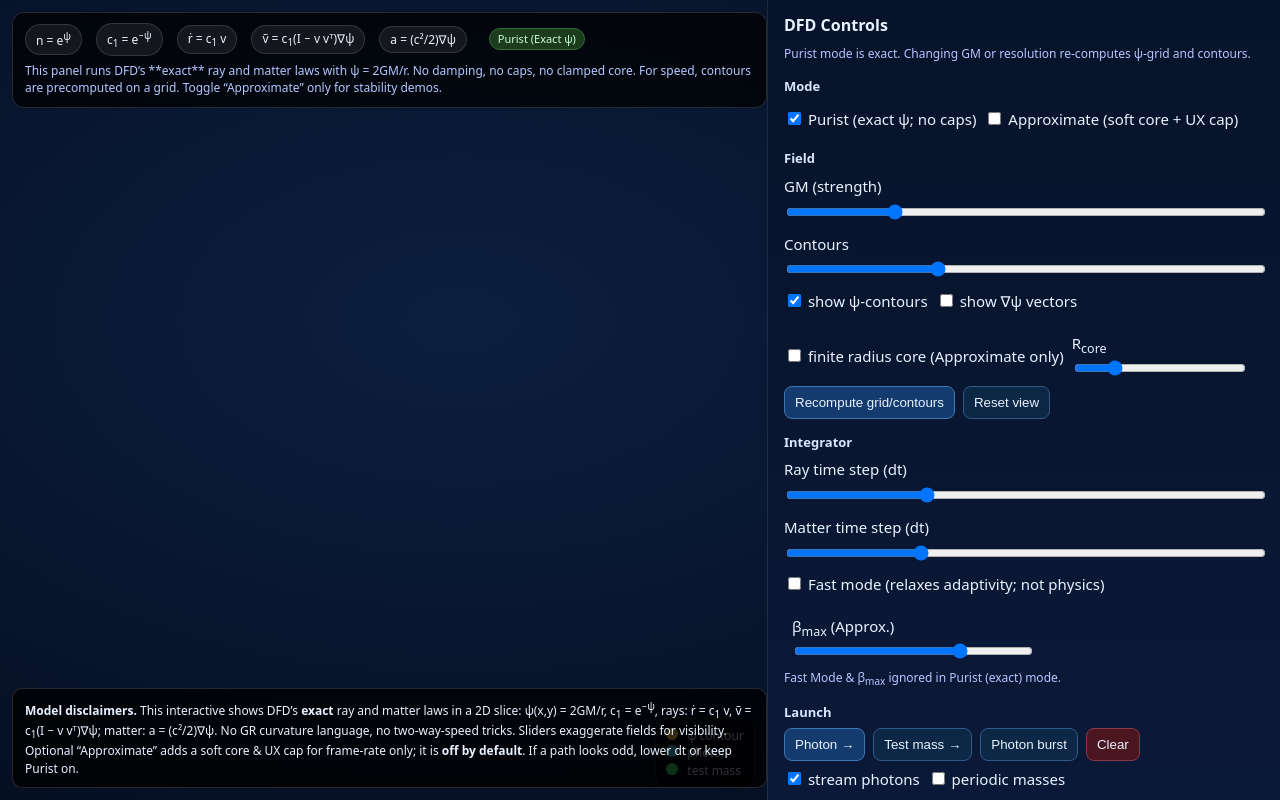
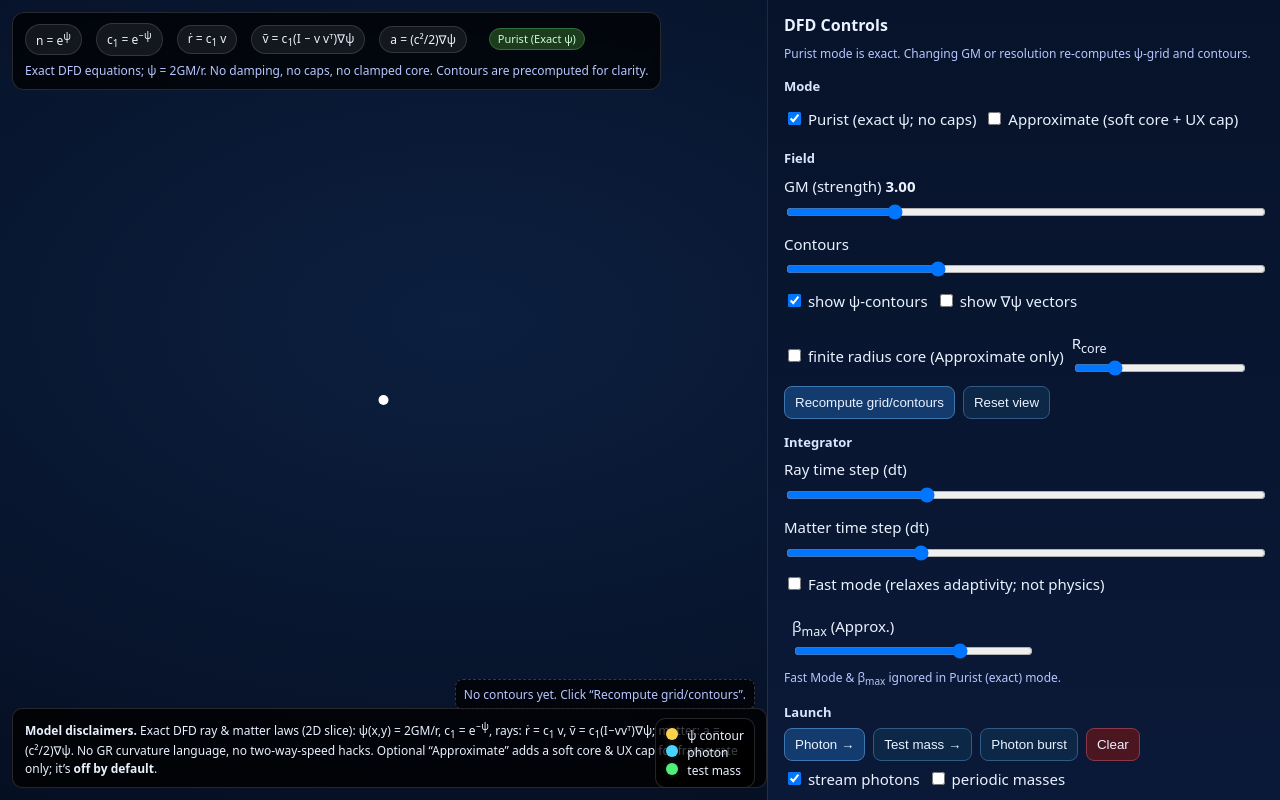
Before and after one commit to galcock/densityfielddynamics, a plain HTML site: page dfd_exact_vectors.html in a window 1280 px wide. Drawn offline with Linux system fonts and the light colour scheme.

Commit message:
Refactor styles and optimize grid computation
Updated styles for canvas, legend, and HUD elements to improve layering and visual clarity. Enhanced the grid and contour computation process with better performance and added a hint for empty contours.

```diff
--- a/dfd_exact_vectors.html
+++ b/dfd_exact_vectors.html
@@ -9,7 +9,7 @@
   html,body{margin:0;height:100%;background:var(--bg);color:var(--fg);font:15px/1.45 system-ui,Segoe UI,Roboto,Helvetica,Arial}
   .layout{display:flex;height:100%}
   #view{flex:1;position:relative;background:radial-gradient(1200px 700px at 60% 40%, #0c1f3f 0%, #07132a 60%, #040a18 100%)}
-  canvas{width:100%;height:100%;display:block}
+  canvas{position:relative; z-index:0; width:100%;height:100%;display:block}
   .panel{width:480px;background:linear-gradient(180deg,#07132a,#0b1938);border-left:1px solid #ffffff18;padding:14px 16px;overflow:auto}
   h1{font-size:16px;margin:0 0 8px 0}
   h2{font-size:13px;margin:14px 0 6px 0;color:#d9e6ff}
@@ -20,21 +20,22 @@
   button.primary{background:#143b6d;border-color:#3d77b1}
   button.warn{background:#4c1620;border-color:#8a3a47}
   .pill{display:inline-block;padding:4px 10px;border-radius:999px;background:#ffffff12;border:1px solid #ffffff22;font-size:12px;margin-right:6px}
-  .legend{position:absolute;right:12px;bottom:12px;background:#000b;border:1px solid #ffffff25;border-radius:10px;padding:8px 10px;font-size:12px}
+  .legend{position:absolute;right:12px;bottom:12px;background:#000b;border:1px solid #ffffff25;border-radius:10px;padding:8px 10px;font-size:12px; z-index:3}
   .legend i{display:inline-block;width:12px;height:12px;border-radius:50%;margin-right:6px;box-shadow:0 0 8px #fff2}
-  .hud{position:absolute;left:12px;top:12px;background:#000b;border:1px solid #ffffff25;border-radius:12px;padding:10px 12px;backdrop-filter:blur(3px);max-width:860px}
+  .hud{position:absolute;left:12px;top:12px;background:#000b;border:1px solid #ffffff25;border-radius:12px;padding:10px 12px;backdrop-filter:blur(3px);max-width:860px; z-index:3}
   .kpi{font-weight:800}
   .note{font-size:12px;color:#b7c6ff}
-  .disclaimer{position:absolute;left:12px;bottom:12px;background:#000c;border:1px solid #ffffff25;border-radius:10px;padding:10px 12px;font-size:12px;max-width:860px}
+  .disclaimer{position:absolute;left:12px;bottom:12px;background:#000c;border:1px solid #ffffff25;border-radius:10px;padding:10px 12px;font-size:12px;max-width:860px; z-index:2}
   .disclaimer b{color:#eaf2ff}
-  .overlay{position:absolute;inset:0;display:none;align-items:center;justify-content:center;background:#000c;backdrop-filter:blur(2px)}
-  .card{background:#081a37;border:1px solid #ffffff25;border-radius:12px;padding:16px;min-width:340px;max-width:520px}
+  .overlay{position:absolute;inset:0;display:none;align-items:center;justify-content:center;background:#000e;backdrop-filter:blur(2px); z-index:5}
+  .card{background:#081a37;border:1px solid #ffffff30;border-radius:12px;padding:16px;min-width:360px;max-width:540px; box-shadow:0 8px 30px #0008}
   .progress{height:10px;background:#041024;border:1px solid #234; border-radius:8px;overflow:hidden;margin-top:10px}
-  .bar{height:100%;width:0%;background:linear-gradient(90deg,#3fb2ff,#48d4ff);transition:width 0.08s}
+  .bar{height:100%;width:0%;background:linear-gradient(90deg,#3fb2ff,#48d4ff);transition:width 0.06s}
   .status{font-size:12px;color:#b7c6ff;margin-top:6px}
   .badge{padding:2px 8px;border-radius:999px;border:1px solid #ffffff2a;font-size:11px;margin-left:8px}
   .badge.good{background:#1d3b1d;color:#c9ffd0;border-color:#2f6f39}
   .badge.warn{background:#43211f;color:#ffd9d6;border-color:#7f3d36}
+  .empty-hint{position:absolute; inset:auto 12px 90px auto; background:#000b; border:1px dashed #ffffff35; color:#b7c6ff; padding:6px 8px; border-radius:8px; font-size:12px; z-index:2; display:none}
 </style>
 </head>
 <body>
@@ -52,8 +53,7 @@
         <span id="modeBadge" class="badge good">Purist (Exact ψ)</span>
       </div>
       <div class="note" style="margin-top:6px">
-        This panel runs DFD’s **exact** ray and matter laws with ψ = 2GM/r. No damping, no caps, no clamped core.
-        For speed, contours are precomputed on a grid. Toggle “Approximate” only for stability demos.
+        Exact DFD equations; ψ = 2GM/r. No damping, no caps, no clamped core. Contours are precomputed for clarity.
       </div>
     </div>
 
@@ -74,17 +74,17 @@
         </div>
         <div class="progress"><div id="bar" class="bar"></div></div>
         <div class="note" style="margin-top:8px">
-          Purist = exact equations. No hidden heuristics. This step ensures clean contours & stable bends.
+          Purist = exact equations. This step ensures clean contours & stable bends. No heuristics.
         </div>
       </div>
     </div>
 
+    <div id="emptyHint" class="empty-hint">No contours yet. Click “Recompute grid/contours”.</div>
+
     <div class="disclaimer">
-      <b>Model disclaimers.</b> This interactive shows DFD’s <b>exact</b> ray and matter laws in a 2D slice:
-      ψ(x,y) = 2GM/r, c<sub>1</sub> = e<sup>−ψ</sup>, rays: ṙ = c<sub>1</sub> v, ṽ = c<sub>1</sub>(I − v vᵀ)∇ψ; matter: a = (c²/2)∇ψ.
-      No GR curvature language, no two-way-speed tricks. Sliders exaggerate fields for visibility.
-      Optional “Approximate” adds a soft core & UX cap for frame-rate only; it is <b>off by default</b>.
-      If a path looks odd, lower dt or keep Purist on.
+      <b>Model disclaimers.</b> Exact DFD ray & matter laws (2D slice): ψ(x,y) = 2GM/r, c<sub>1</sub> = e<sup>−ψ</sup>,
+      rays: ṙ = c<sub>1</sub> v, ṽ = c<sub>1</sub>(I−vvᵀ)∇ψ; matter: a = (c²/2)∇ψ. No GR curvature language, no two-way-speed hacks.
+      Optional “Approximate” adds a soft core & UX cap for frame-rate only; it’s <b>off by default</b>.
     </div>
   </div>
 
@@ -141,20 +141,28 @@
     </div>
 
     <h2>Resolution</h2>
-    <div class="note">Higher grid density = crisper contours (recompute required).</div>
+    <div class="note">Higher grid density → crisper contours (recompute required).</div>
     <label>Grid step (px)</label>
     <input id="gridStep" type="range" min="8" max="60" step="2" value="28"/>
   </div>
 </div>
 
 <script>
-// -------------- Canvas & Camera --------------
+// ---------- Canvas & Camera ----------
 const cv = document.getElementById('cv');
 const cx = cv.getContext('2d');
 let W=0,H=0,dpr=1;
-function resize(){ dpr=window.devicePixelRatio||1; W=cv.clientWidth|0; H=cv.clientHeight|0; cv.width=W*dpr; cv.height=H*dpr; cx.setTransform(dpr,0,0,dpr,0,0); dirtyGrid=true; scheduleRecompute('resize'); }
-addEventListener('resize',resize); resize();
 
+function resize(){
+  dpr=window.devicePixelRatio||1;
+  W=cv.clientWidth|0; H=cv.clientHeight|0;
+  cv.width=W*dpr; cv.height=H*dpr;
+  cx.setTransform(dpr,0,0,dpr,0,0);
+  scheduleRecompute('resize');
+}
+addEventListener('resize',resize);
+
+// ---------- Camera ----------
 let cam={x:0,y:0,z:250};
 function S([x,y]){return[(x-cam.x)*cam.z+W/2,(y-cam.y)*cam.z+H/2]}
 function Wc([sx,sy]){return[(sx-W/2)/cam.z+cam.x,(sy-H/2)/cam.z+cam.y]}
@@ -162,71 +170,56 @@ let drag=false,last=[0,0];
 cv.addEventListener('mousedown',e=>{drag=true; last=[e.clientX,e.clientY]});
 addEventListener('mouseup',()=>drag=false);
 addEventListener('mousemove',e=>{if(drag){cam.x-=(e.clientX-last[0])/cam.z; cam.y-=(e.clientY-last[1])/cam.z; last=[e.clientX,e.clientY]}});
-cv.addEventListener('wheel',e=>{const k=Math.exp(-e.deltaY*0.0013); const m=Wc([e.clientX,e.clientY]); cam.z*=k; const m2=Wc([e.clientX,e.clientY]); cam.x+=m[0]-m2[0]; cam.y+=m[1]-m2[1]});
+cv.addEventListener('wheel',e=>{const k=Math.exp(-e.deltaY*0.0013); const m=Wc([e.clientX,e.clientY]); cam.z*=k; const m2=Wc([e.clientX,e.clientY]); cam.x+=m[0]-m2[0]; cam.y+=m[1]-m2[1]; scheduleRecompute('zoom/pan');});
 
-// -------------- Parameters / Mode --------------
-const P={
-  GM:3, GM_target:3,
-  iso:24, showIso:true, showGrad:false,
-  raydt:0.45, mtdt:0.35,
-  purist:true, useSoftCore:false, rcore:0.8,
-  fast:false, betaMax:0.70,
-  gridStep:28
-};
+// ---------- Params / Mode ----------
+const P={ GM:3, GM_target:3, iso:24, showIso:true, showGrad:false,
+          raydt:0.45, mtdt:0.35,
+          purist:true, useSoftCore:false, rcore:0.8,
+          fast:false, betaMax:0.70,
+          gridStep:28 };
 const C={x:0,y:0}; const eps=1e-9; const GM_SMOOTH=0.10;
 
-// -------------- Exact Field (Purist) + Optional Soft Core --------------
+// ---------- Field (Exact + Optional Soft Core in Approx mode) ----------
 function psi_raw(x,y){
   const dx=x-C.x, dy=y-C.y; const r=Math.hypot(dx,dy)+eps;
-  if (P.purist || !P.useSoftCore) return 2*P.GM/r; // exact point-mass ψ
-  const rc=P.rcore, GM=P.GM;
+  if (P.purist || !P.useSoftCore) return 2*P.GM/r;        // exact ψ
+  const rc=P.rcore, GM=P.GM;                               // approx ψ (soft core)
   if (r>=rc) return 2*GM/r;
-  const a=3*GM/rc, b=-GM/(rc**3); // C¹ match at rc: ψ=a+br²
-  return a + b*r*r;
+  const a=3*GM/rc, b=-GM/(rc**3); return a + b*r*r;
 }
 function gradPsi(x,y){
-  const dx=x-C.x, dy=y-C.y; const r=Math.hypot(dx,dy)+eps;
-  const ux=dx/r, uy=dy/r;
-  if (P.purist || !P.useSoftCore){
-    const k=-2*P.GM/(r*r); return [k*ux,k*uy]; // exact ∇ψ
-  }
-  const rc=P.rcore, GM=P.GM;
-  if (r>=rc){ const k=-2*GM/(r*r); return [k*ux,k*uy]; }
+  const dx=x-C.x, dy=y-C.y; const r=Math.hypot(dx,dy)+eps; const ux=dx/r, uy=dy/r;
+  if (P.purist || !P.useSoftCore){ const k=-2*P.GM/(r*r); return [k*ux,k*uy]; }
+  const rc=P.rcore, GM=P.GM; if (r>=rc){ const k=-2*GM/(r*r); return [k*ux,k*uy]; }
   const dpsi_dr=-2*GM*r/(rc**3); return [dpsi_dr*ux,dpsi_dr*uy];
 }
 function c1_at(x,y){ return Math.exp(-psi_raw(x,y)); }
 
-// -------------- Entities --------------
+// ---------- Entities ----------
 const photons=[], masses=[];
 function addPhoton(){const y=(Math.random()*0.6-0.3)*(H/cam.z)*0.8; photons.push({x:-W*0.55/cam.z+cam.x, y:y+cam.y, vx:1, vy:0, path:[], alive:true});}
 function addMass(){const y=(Math.random()*0.6-0.3)*(H/cam.z)*0.6; masses.push({x:-W*0.45/cam.z+cam.x, y:y+cam.y, vx:0.6, vy:0, path:[], alive:true});}
 
-// -------------- Integrators (Exact; with adaptive dt for rays only) --------------
+// ---------- Integrators ----------
 function stepPhoton(p){
   const g=gradPsi(p.x,p.y), gmag=Math.hypot(g[0],g[1]);
   const c1=c1_at(p.x,p.y);
   const dt0=(P.fast?1.15:1.0)*P.raydt*(1/cam.z)*40;
-  const dt = dt0 / (1 + 2.5*gmag); // numeric stability; not a physics change
-
+  const dt = dt0 / (1 + 2.5*gmag); // adaptivity (numeric only)
   let vx=p.vx, vy=p.vy; const vL=Math.hypot(vx,vy)||1; vx/=vL; vy/=vL;
   const dot=g[0]*vx + g[1]*vy;
   const ax=c1*(g[0]-dot*vx), ay=c1*(g[1]-dot*vy);
-  vx+=ax*dt; vy+=ay*dt;
-  const L=Math.hypot(vx,vy)||1; vx/=L; vy/=L;
-
-  p.x+=c1*vx*dt; p.y+=c1*vy*dt;
-  p.vx=vx; p.vy=vy; p.path.push([p.x,p.y]);
-
+  vx+=ax*dt; vy+=ay*dt; const L=Math.hypot(vx,vy)||1; vx/=L; vy/=L;
+  p.x+=c1*vx*dt; p.y+=c1*vy*dt; p.vx=vx; p.vy=vy; p.path.push([p.x,p.y]);
   const s=S([p.x,p.y]);
   p.alive = s[0]>-160 && s[0]<W+160 && s[1]>-160 && s[1]<H+160 && p.path.length<12000;
 }
 function stepMass(m){
   const dt=(P.fast?1.20:1.0)*P.mtdt*(1/cam.z)*40;
   const g=gradPsi(m.x,m.y);
-  // Units choose c²/2 = 0.5 factor baked into dt; dynamics are proportional
-  m.vx+=0.5*g[0]*dt; m.vy+=0.5*g[1]*dt;
-
-  // No caps in Purist. Optional UX cap only when Approximate mode active:
+  m.vx+=0.5*g[0]*dt; m.vy+=0.5*g[1]*dt;        // a ∝ ∇ψ (units absorbed)
+  // Optional UX cap ONLY in Approximate mode
   if(!P.purist && !P.fast){
     const c1rim = Math.exp(-2*P.GM/Math.max(P.rcore,eps));
     const vmax  = Math.max(1e-4, P.betaMax * c1rim);
@@ -239,39 +232,53 @@ function stepMass(m){
   m.alive=s[0]>-160&&s[0]<W+160&&s[1]>-160&&s[1]<H+160&&m.path.length<12000;
 }
 
-// -------------- Precompute ψ-grid & Contours (with progress) --------------
-let grid=null, contours=[], dirtyGrid=true;
+// ---------- Precompute ψ-grid & Contours (with progress) ----------
+let grid=null, contours=[], recomputeScheduled=false;
 const overlay = document.getElementById('computeOverlay');
 const bar = document.getElementById('bar');
 const statusText = document.getElementById('statusText');
 const gmBadge = document.getElementById('gmBadge');
+const emptyHint = document.getElementById('emptyHint');
 
 function showOverlay(msg){ overlay.style.display='flex'; statusText.textContent=msg||'Working…'; bar.style.width='0%'; gmBadge.textContent=P.GM.toFixed(2); }
 function hideOverlay(){ overlay.style.display='none'; }
 
-function scheduleRecompute(why){ if (!recomputeScheduled){ recomputeScheduled=true; setTimeout(()=>recomputeGrid(why), 60); } }
-let recomputeScheduled=false;
+function scheduleRecompute(why){
+  if (recomputeScheduled) return;
+  recomputeScheduled = true;
+  // If canvas isn’t sized yet, delay until next frame
+  requestAnimationFrame(()=>{ if(W===0||H===0){ measureThenRecompute(why); } else { recomputeGrid(why); } });
+}
+function measureThenRecompute(why){
+  // Force a measure & then recompute
+  W=cv.clientWidth|0; H=cv.clientHeight|0;
+  cv.width=W*dpr; cv.height=H*dpr; cx.setTransform(dpr,0,0,dpr,0,0);
+  recomputeGrid(why||'measure');
+}
 
 function recomputeGrid(why){
   recomputeScheduled=false;
   showOverlay(`Setting up (${why})`);
+  emptyHint.style.display='none';
+
   const step = Math.max(8, parseInt(document.getElementById('gridStep').value,10));
   P.gridStep = step;
-  const cols = Math.max(2, Math.ceil(W/step)+2);
-  const rows = Math.max(2, Math.ceil(H/step)+2);
-  const x0 = Wc([0,0])[0], y0 = Wc([0,0])[1];
-  grid = {cols, rows, step, x0, y0, psi:new Float32Array(cols*rows)};
 
-  // Compute ψ over grid in chunks to animate progress bar
+  const cols = Math.max(3, Math.ceil(W/step)+3);
+  const rows = Math.max(3, Math.ceil(H/step)+3);
+  // Align grid to current camera/world box
+  const TL = Wc([0,0]);    // top-left world coord
+  grid = {cols, rows, step, x0:TL[0], y0:TL[1], psi:new Float32Array(cols*rows)};
+
   let i=0, total=cols*rows;
   statusText.textContent='Computing ψ-field…';
   (function chunk(){
-    const batch = Math.min(4000, total-i);
+    const batch = Math.min(6000, total-i);
     for(let k=0;k<batch;k++,i++){
       const gx = i % cols;
       const gy = (i/cols)|0;
-      const wx = x0 + gx*step/cam.z;
-      const wy = y0 + gy*step/cam.z;
+      const wx = grid.x0 + gx*step/cam.z;
+      const wy = grid.y0 + gy*step/cam.z;
       grid.psi[i] = psi_raw(wx,wy);
     }
     bar.style.width = ((i/total)*100).toFixed(1)+'%';
@@ -281,16 +288,15 @@ function recomputeGrid(why){
 }
 
 function samplePsiWorld(wx,wy){
-  // Bilinear from grid (for contours consistency)
   if(!grid) return psi_raw(wx,wy);
   const {x0,y0,step,cols,rows,psi}=grid;
   const gx=(wx - x0)*cam.z/step, gy=(wy - y0)*cam.z/step;
   const ix=Math.floor(gx), iy=Math.floor(gy);
   const tx=gx-ix, ty=gy-iy;
   function val(i,j){
-    const clamped_i=Math.max(0,Math.min(cols-1,i));
-    const clamped_j=Math.max(0,Math.min(rows-1,j));
-    return psi[clamped_j*cols+clamped_i];
+    const ii=Math.max(0,Math.min(cols-1,i));
+    const jj=Math.max(0,Math.min(rows-1,j));
+    return psi[jj*cols+ii];
   }
   const v00=val(ix,iy), v10=val(ix+1,iy), v01=val(ix,iy+1), v11=val(ix+1,iy+1);
   return (1-tx)*(1-ty)*v00 + tx*(1-ty)*v10 + (1-tx)*ty*v01 + tx*ty*v11;
@@ -308,7 +314,7 @@ function precomputeContours(){
   let idx=0, total=targets.length*cols*rows;
   (function chunk(){
     let count=0;
-    while(count<1200 && idx<total){
+    while(count<2000 && idx<total){
       const l = Math.floor(idx/(cols*rows));
       const cell = idx % (cols*rows);
       const cx = cell % cols, cy=(cell/cols)|0;
@@ -317,7 +323,7 @@ function precomputeContours(){
     }
     bar.style.width=((idx/total)*100).toFixed(1)+'%';
     if(idx<total){ requestAnimationFrame(chunk); }
-    else { hideOverlay(); dirtyGrid=false; }
+    else { hideOverlay(); if(!contours.length) emptyHint.style.display='block'; }
   })();
 
   function worldAtCell(ix,iy){
@@ -345,11 +351,11 @@ function precomputeContours(){
     if(sC!==sD) pts.push(ip(Cw,D,vC,vD));
     if(sA!==sC) pts.push(ip(A,Cw,vA,vC));
     if(pts.length===2){ contours.push([pts[0],pts[1],target]); }
-    else if(pts.length===4){ contours.push([pts[0],pts[1],target]); contours.push([pts[2],pts[3],target]); }
+    else if(pts.length===4){ contours.push([pts[0],pts[1],target]); contours.push([pts[2],[pts[3][0],pts[3][1]],target]); }
   }
 }
 
-// -------------- Draw --------------
+// ---------- Draw ----------
 function drawGrad(){
   if(!P.showGrad) return;
   cx.save(); cx.strokeStyle='rgba(120,220,255,0.55)';
@@ -363,10 +369,7 @@ function drawGrad(){
 function drawContours(){
   if(!P.showIso || !contours.length) return;
   cx.save(); cx.strokeStyle='rgba(255,210,80,0.40)'; cx.lineWidth=1;
-  for(const seg of contours){
-    const a=S(seg[0]), b=S(seg[1]);
-    cx.beginPath(); cx.moveTo(a[0],a[1]); cx.lineTo(b[0],b[1]); cx.stroke();
-  }
+  for(const seg of contours){ const a=S(seg[0]), b=S(seg[1]); cx.beginPath(); cx.moveTo(a[0],a[1]); cx.lineTo(b[0],b[1]); cx.stroke(); }
   cx.restore();
 }
 function draw(){
@@ -377,17 +380,13 @@ function draw(){
   const c=S([C.x,C.y]); cx.fillStyle='#fff'; cx.beginPath(); cx.arc(c[0],c[1],5,0,6.283); cx.fill();
 
   function trails(list,col){ cx.save(); cx.strokeStyle=col; cx.lineWidth=1.6; cx.globalAlpha=0.97;
-    for(const p of list){ if(p.path.length<2) continue;
-      cx.beginPath(); const a=S(p.path[0]); cx.moveTo(a[0],a[1]);
-      for(let i=1;i<p.path.length;i++){ const s=S(p.path[i]); cx.lineTo(s[0],s[1]); }
-      cx.stroke();
-    } cx.restore();
-  }
+    for(const p of list){ if(p.path.length<2) continue; cx.beginPath(); const a=S(p.path[0]); cx.moveTo(a[0],a[1]);
+      for(let i=1;i<p.path.length;i++){ const s=S(p.path[i]); cx.lineTo(s[0],s[1]); } cx.stroke(); } cx.restore(); }
   trails(photons,'#48d4ff'); trails(masses,'#4ef07a');
 }
 
-// -------------- UI --------------
-const gm=document.getElementById('gm'),gmVal=document.getElementById('gmVal');
+// ---------- UI ----------
+const gm=document.getElementById('gm'), gmVal=document.getElementById('gmVal');
 const iso=document.getElementById('iso');
 const showIso=document.getElementById('showIso');
 const showGrad=document.getElementById('showGrad');
@@ -445,29 +444,30 @@ gridStep.addEventListener('input',()=>scheduleRecompute('grid step'));
 recomputeBtn.addEventListener('click',()=>scheduleRecompute('manual'));
 resetView.addEventListener('click',()=>{ cam.x=0; cam.y=0; cam.z=250; scheduleRecompute('view reset'); });
 
-// -------------- Main loop --------------
+// ---------- Main loop ----------
 let acc=0;
 function loop(){
   requestAnimationFrame(loop);
-  // smooth GM
   P.GM += (P.GM_target - P.GM) * GM_SMOOTH;
-
   acc+=1/60;
   if(autoPh.checked && acc>0.06){ addPhoton(); acc=0; }
   if(autoMs.checked && Math.random()<0.02){ addMass(); }
-
   for(const p of photons) if(p.alive) stepPhoton(p);
   for(const m of masses)  if(m.alive) stepMass(m);
-
   for(let i=photons.length-1;i>=0;i--) if(!photons[i].alive) photons.splice(i,1);
   for(let i=masses.length-1;i>=0;i--)   if(!masses[i].alive)  masses.splice(i,1);
-
   draw();
 }
 requestAnimationFrame(loop);
 
-// Initial compute
-scheduleRecompute('initial');
+// ---------- Boot: force measure, then initial recompute ----------
+(function boot(){
+  // ensure canvas is sized before first compute
+  dpr=window.devicePixelRatio||1;
+  W=cv.clientWidth|0; H=cv.clientHeight|0;
+  cv.width=W*dpr; cv.height=H*dpr; cx.setTransform(dpr,0,0,dpr,0,0);
+  scheduleRecompute('initial');
+})();
 </script>
 </body>
 </html>
```
